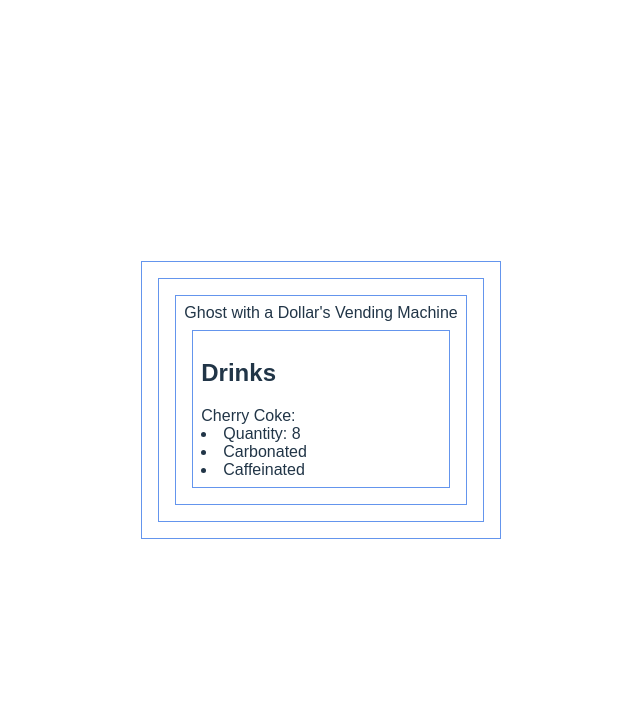
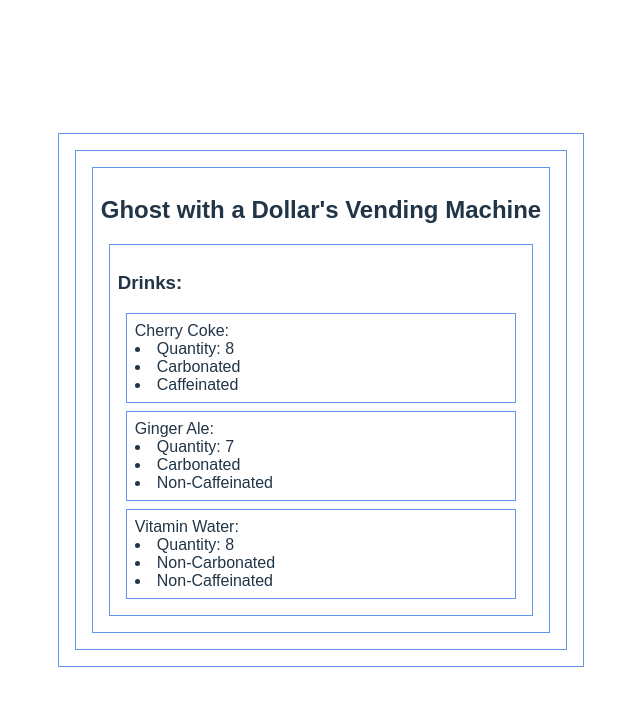
Before and after one commit to natnichols/floorplan-lab-vendingMachine, a React (Vite) app: page / in a window 1280 px wide. Shown: the top 706 px of the page, without its empty margins (319-959 px from the left). Built offline with nearby package versions, Linux system fonts and the light colour scheme.

Commit message:
add Ginger Ale and Vitamin Water to Vending Machine

```diff
--- a/src/Drink.jsx
+++ b/src/Drink.jsx
@@ -1,7 +1,6 @@
 const Drink = (props) => {
   return (
     <div>
-      <h2>Drinks</h2>
       {props.drink.name}:
       <li>Quantity: {props.drink.quantity}</li>
       <li>{props.drink.fizz === 1 ? "Carbonated" : "Non-Carbonated" }</li>
--- a/src/VendingMachine.jsx
+++ b/src/VendingMachine.jsx
@@ -3,8 +3,13 @@
 const VendingMachine = () => {
   return (
     <div>
-      Ghost with a Dollar's Vending Machine
+      <h2>Ghost with a Dollar's Vending Machine</h2>
+      <div>
+      <h3>Drinks:</h3>
       <Drink drink={{name: "Cherry Coke", quantity: "8", fizz:1, buzz:1 }} />
+      <Drink drink={{name: "Ginger Ale", quantity: "7", fizz:1, buzz:0 }} />
+      <Drink drink={{name: "Vitamin Water", quantity: "8", fizz:0, buzz:0 }} />
+      </div>
     </div>
   )
 }
```
